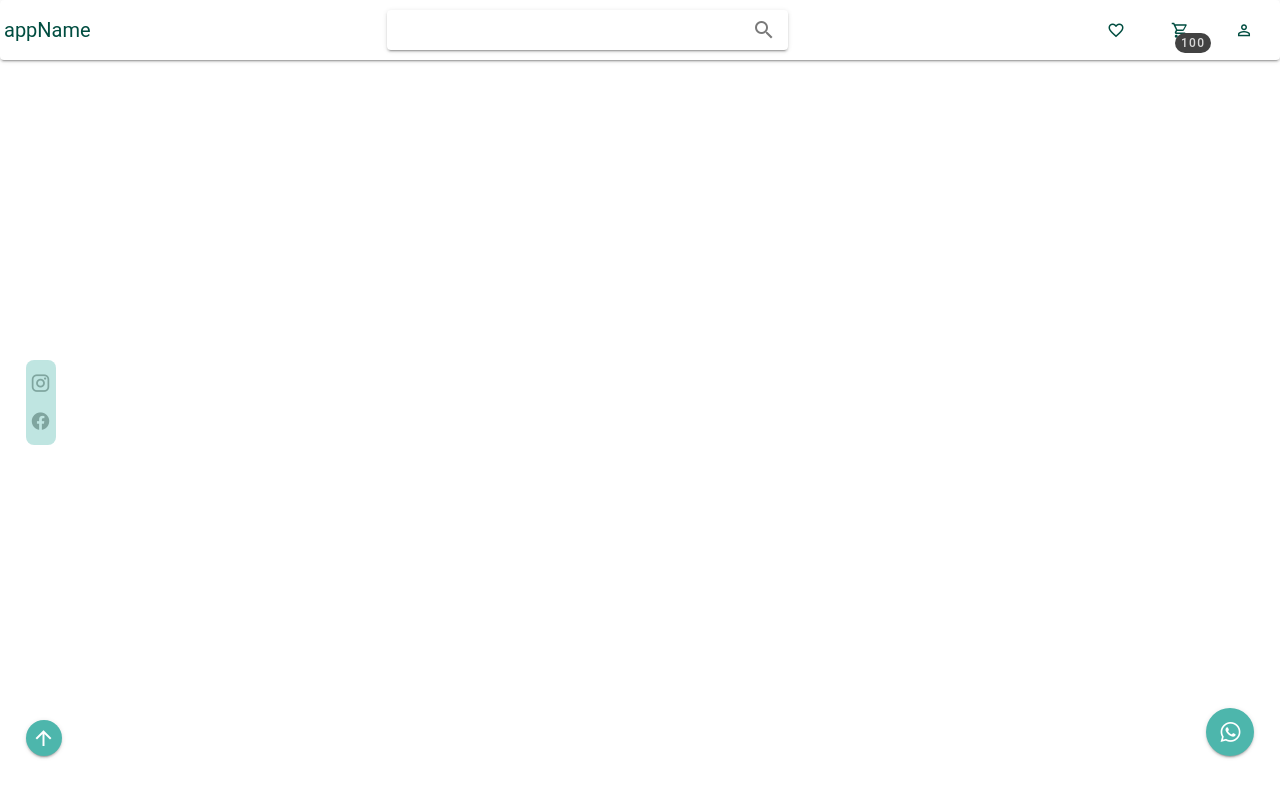
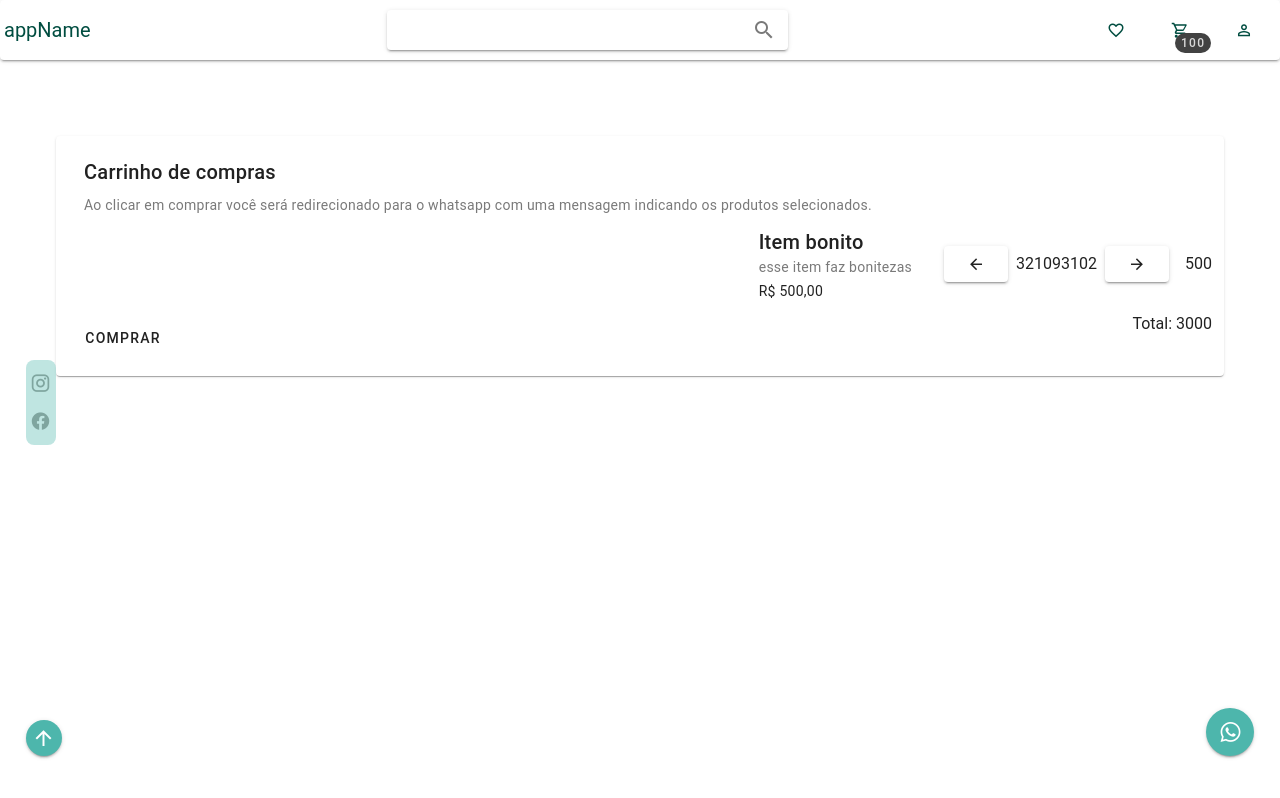
Before and after one commit to lucas271/nuxt-store, a Nuxt app: page /cart in a window 1280 px wide. Before the commit this address had no page. Built offline with nearby package versions, Linux system fonts and the light colour scheme.

Commit message:
cart page skeleton

```diff
--- /dev/null
+++ b/pages/cart.vue
@@ -0,0 +1,46 @@
+<template>
+    <v-main>
+        <v-container>
+            <v-card class="h-100 w-100 d-flex flex-column justify-space-between pa-3">
+                <header>
+                    <v-card-title>Carrinho de compras</v-card-title>
+                    <v-card-subtitle>Ao clicar em comprar você será redirecionado para o whatsapp com uma mensagem indicando os produtos selecionados.</v-card-subtitle>
+                </header>
+                <div class="d-flex justify-space-between align-center ga-4 flex-grow-1 flex-shrink-1 overflow-auto">
+                    <v-img>
+
+                    </v-img>
+                    <v-card-item class="text-left">
+                        <v-card-title>Item bonito</v-card-title>
+                        <v-card-subtitle>esse item faz bonitezas</v-card-subtitle>
+                        <v-card-text class="pa-0 ma-0">R$ 500,00</v-card-text>
+                    </v-card-item>
+                    <div class="d-flex ga-2 align-center justify-center">
+                        <v-btn>
+                            <v-icon>
+                                mdi-arrow-left
+                            </v-icon>
+
+                        </v-btn>
+                        <span>321093102</span>
+                        <v-btn>
+                            <v-icon >
+                                mdi-arrow-right
+                            </v-icon>
+                        </v-btn>
+                    </div>
+                    <div>
+                            500
+                    </div>
+                </div>
+                <footer class="d-flex w-100 justify-space-between">
+                    <v-card-actions>
+                        <v-btn>Comprar </v-btn>
+
+                    </v-card-actions>
+                    <span>Total: 3000</span>
+                </footer>
+            </v-card>
+        </v-container>
+    </v-main>
+</template>
```
